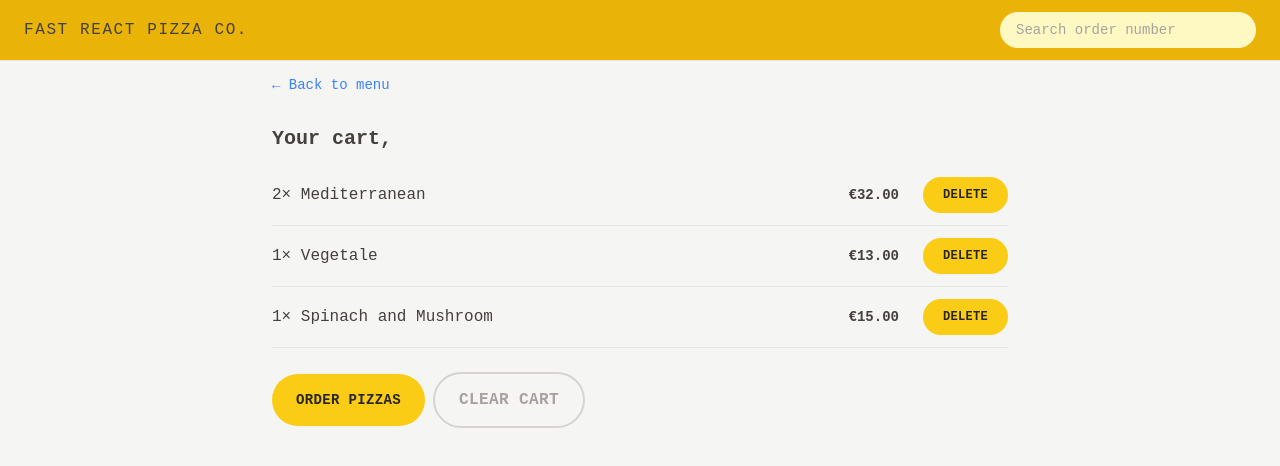
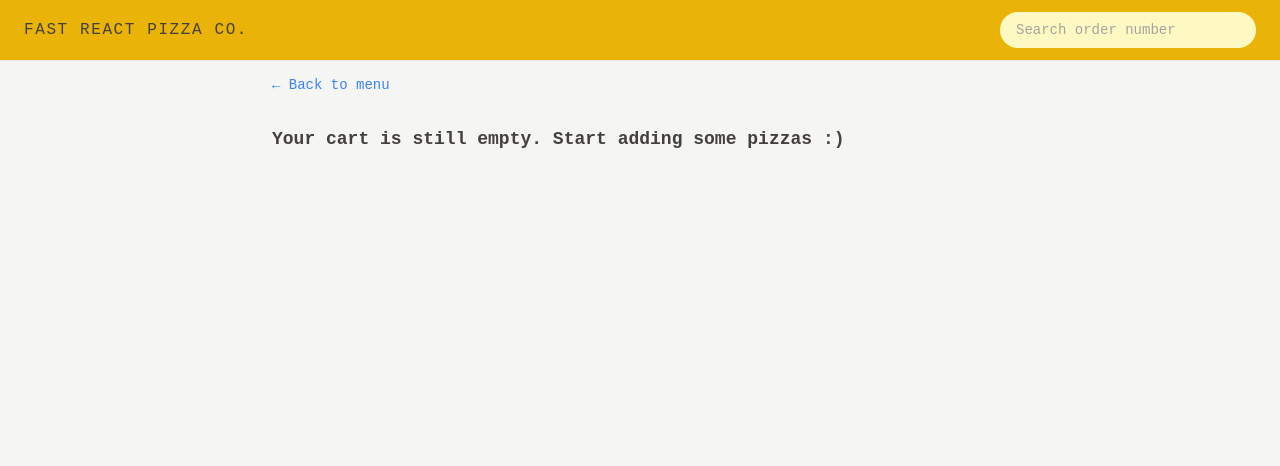
Before and after one commit to BenceM/fast-react-pizza-co, a React (Vite) app: page /cart in a window 1280 px wide. Shown: the top 466 px of the page. Built offline with nearby package versions, Linux system fonts and the light colour scheme.

Commit message:
cart functionality extended

```diff
--- a/src/features/cart/Cart.jsx
+++ b/src/features/cart/Cart.jsx
@@ -2,35 +2,16 @@
 import LinkButton from "../../ui/LinkButton";
 import Button from "../../ui/Button";
 import CartItem from "./CartItem";
-import { useSelector } from "react-redux";
-
-const fakeCart = [
-  {
-    pizzaId: 12,
-    name: "Mediterranean",
-    quantity: 2,
-    unitPrice: 16,
-    totalPrice: 32,
-  },
-  {
-    pizzaId: 6,
-    name: "Vegetale",
-    quantity: 1,
-    unitPrice: 13,
-    totalPrice: 13,
-  },
-  {
-    pizzaId: 11,
-    name: "Spinach and Mushroom",
-    quantity: 1,
-    unitPrice: 15,
-    totalPrice: 15,
-  },
-];
+import { useDispatch, useSelector } from "react-redux";
+import { clearCart, getCart } from "./cartSlice";
+import { getUser } from "../user/userSlice";
+import EmptyCart from "./EmptyCart";
 
 function Cart() {
-  const cart = fakeCart;
-  const user = useSelector((state) => state.user.username);
+  const cart = useSelector(getCart);
+  const user = useSelector(getUser);
+  const dispatch = useDispatch();
+  if (!cart.length) return <EmptyCart />;
   return (
     <div className="px-4 py-3">
       <LinkButton to="/menu">&larr; Back to menu</LinkButton>
@@ -45,7 +26,9 @@
         <Button type="primary" to="/order/new">
           Order pizzas
         </Button>
-        <Button type="secondary">Clear Cart</Button>
+        <Button type="secondary" onClick={() => dispatch(clearCart())}>
+          Clear Cart
+        </Button>
       </div>
     </div>
   );
--- a/src/features/cart/EmptyCart.jsx
+++ b/src/features/cart/EmptyCart.jsx
@@ -1,11 +1,12 @@
-import { Link } from 'react-router-dom';
-
+import LinkButton from "../../ui/LinkButton";
 function EmptyCart() {
   return (
-    <div>
-      <Link to="/menu">&larr; Back to menu</Link>
+    <div className="px-4 py-3">
+      <LinkButton to="/menu">&larr; Back to menu</LinkButton>
 
-      <p>Your cart is still empty. Start adding some pizzas :)</p>
+      <p className="mt-7 text-lg font-semibold">
+        Your cart is still empty. Start adding some pizzas :)
+      </p>
     </div>
   );
 }
--- a/src/features/cart/cartSlice.jsx
+++ b/src/features/cart/cartSlice.jsx
@@ -60,6 +60,8 @@
 
 export default cartSlice.reducer;
 
+export const getCart = (state) => state.cart.cart;
+
 export const getTotalCartQuantity = (state) =>
   state.cart.cart.reduce((acc, item) => acc + item.quantity, 0);
 
--- a/src/features/user/userSlice.js
+++ b/src/features/user/userSlice.js
@@ -38,3 +38,5 @@
 
 export const { updateName } = userSlice.actions;
 export default userSlice.reducer;
+
+export const getUser = (state) => state.user.username;
```
Also changed, not shown: src/features/cart/DeleteItem.jsx (added).
